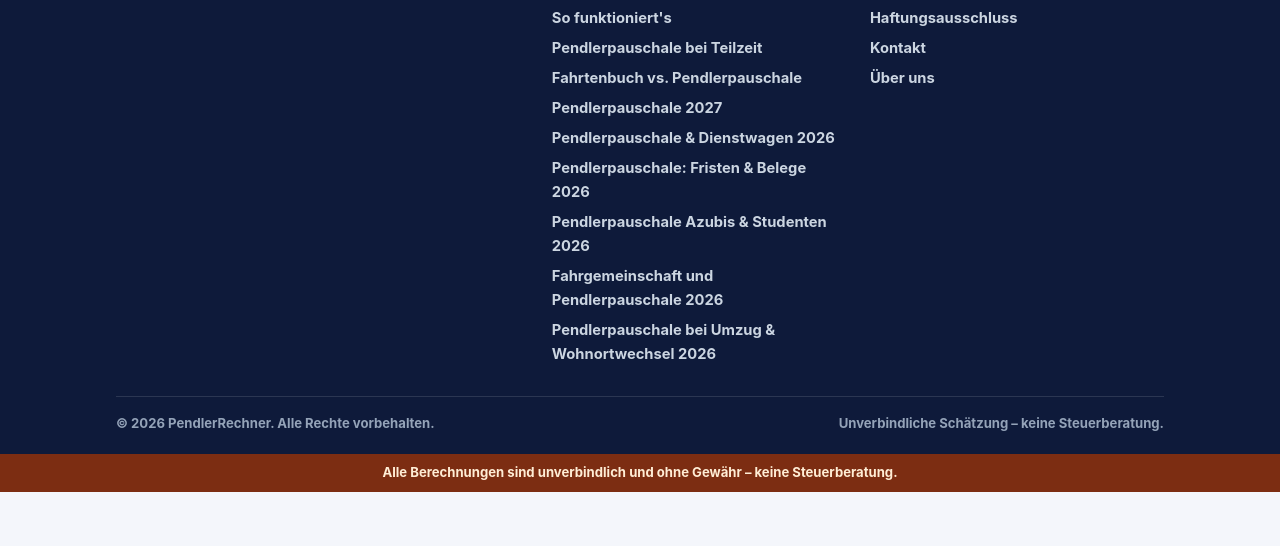
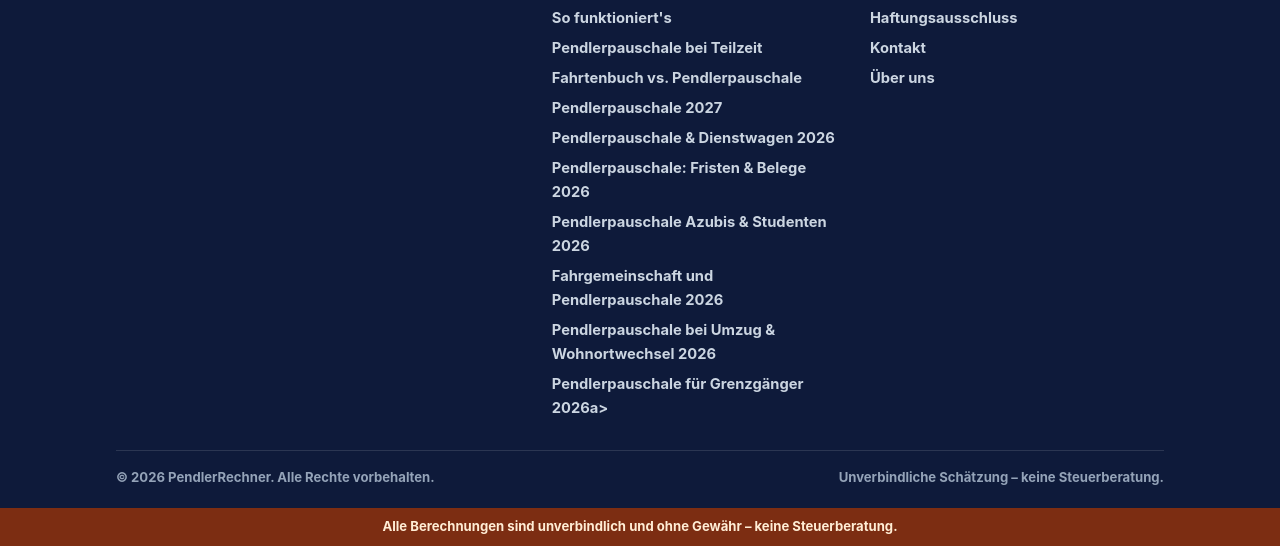
Before and after one commit to mirzacreative/pendlerpauschale-rechner, a plain HTML site: page index.html in a window 1280 px wide. Shown: the part 4080-4626 px from the top of the page. Before the commit the page ends 4572 px from the top, so only its background shows below. Drawn offline with Linux system fonts and the light colour scheme.

Commit message:
Add pendlerpauschale-grenzgaenger link to homepage

```diff
--- a/index.html
+++ b/index.html
@@ -272,7 +272,7 @@
                     <li><a href="fahrtenbuch-vs-pendlerpauschale.html">Fahrtenbuch vs. Pendlerpauschale</a></li>
           <li><a href="pendlerpauschale-2027.html">Pendlerpauschale 2027</a></li>
           <li><a href="pendlerpauschale-dienstwagen-2026.html">Pendlerpauschale &amp; Dienstwagen 2026</a></li>
-          <li><a href="pendlerpauschale-fristen-belege-2026.html">Pendlerpauschale: Fristen &amp; Belege 2026</a></li><li><a href="pendlerpauschale-azubis-studenten-2026.html">Pendlerpauschale Azubis &amp; Studenten 2026</a></li><li><a href="pendlerpauschale-fahrgemeinschaft-2026.html">Fahrgemeinschaft und Pendlerpauschale 2026</a></li><li><a href="pendlerpauschale-umzug-wohnortwechsel-2026.html">Pendlerpauschale bei Umzug &amp; Wohnortwechsel 2026</a></li>
+          <li><a href="pendlerpauschale-fristen-belege-2026.html">Pendlerpauschale: Fristen &amp; Belege 2026</a></li><li><a href="pendlerpauschale-azubis-studenten-2026.html">Pendlerpauschale Azubis &amp; Studenten 2026</a></li><li><a href="pendlerpauschale-fahrgemeinschaft-2026.html">Fahrgemeinschaft und Pendlerpauschale 2026</a></li><li><a href="pendlerpauschale-umzug-wohnortwechsel-2026.html">Pendlerpauschale bei Umzug &amp; Wohnortwechsel 2026</a></li><li><a href="pendlerpauschale-grenzgaenger-2026.html">Pendlerpauschale für Grenzgänger 2026</a>a></li></li>
         </ul>
       </div>
       <div>
```
